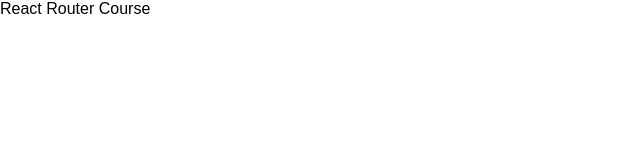
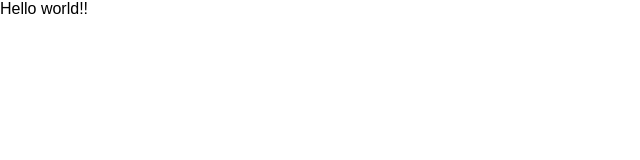
Before and after one commit to vijaybaliah/react-router, a React (Create React App) app: page / in a window 1280 px wide. Shown: the top 160 px of the page, without its empty margins (0-640 px from the left). Built offline with nearby package versions, Linux system fonts and the light colour scheme.

Commit message:
feat: passing props to components from routes

```diff
--- a/src/App.js
+++ b/src/App.js
@@ -1,11 +1,21 @@
 import React, { Component } from 'react'
+import {
+  BrowserRouter as Router,
+  Link,
+  Route
+} from 'react-router-dom'
 
+const Hello = ({world}) => {
+  return (
+    <div>Hello {world}</div>
+  )
+}
 class App extends Component {
   render() {
     return (
-      <div>
-        React Router Course
-      </div>
+      <Router>
+        <Route path={'/'} render={(props) => <Hello {...props} world={'world!!'}/>} />
+      </Router>
     )
   }
 }
```
